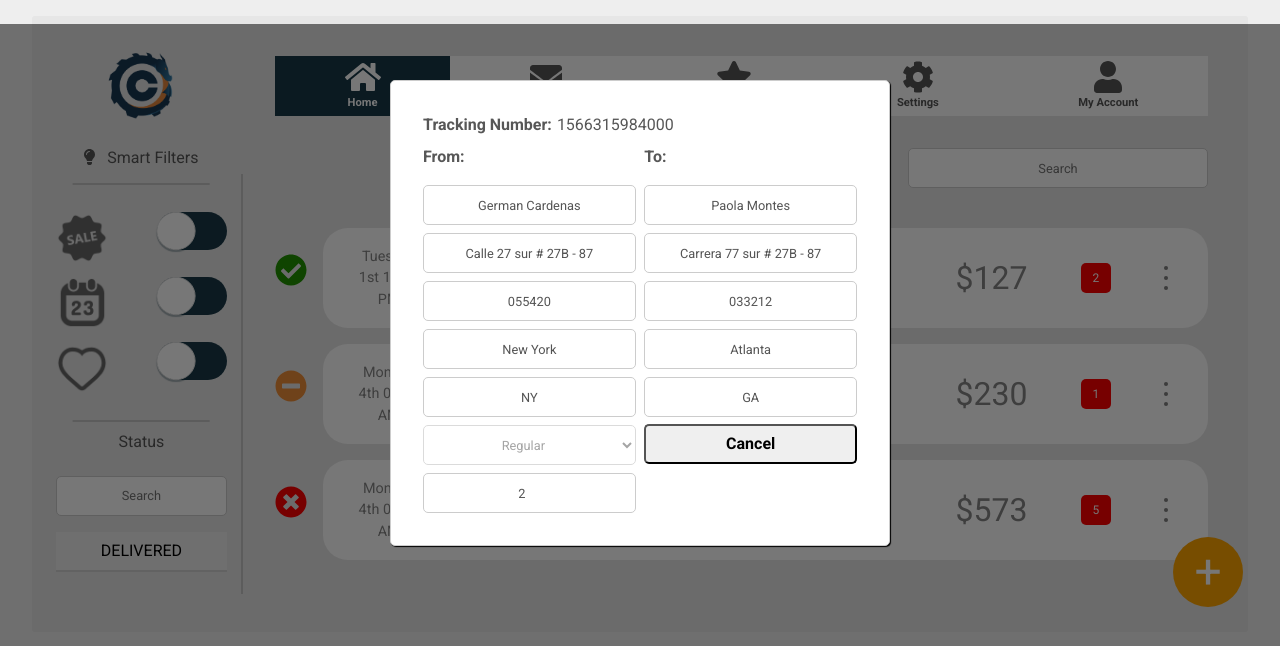
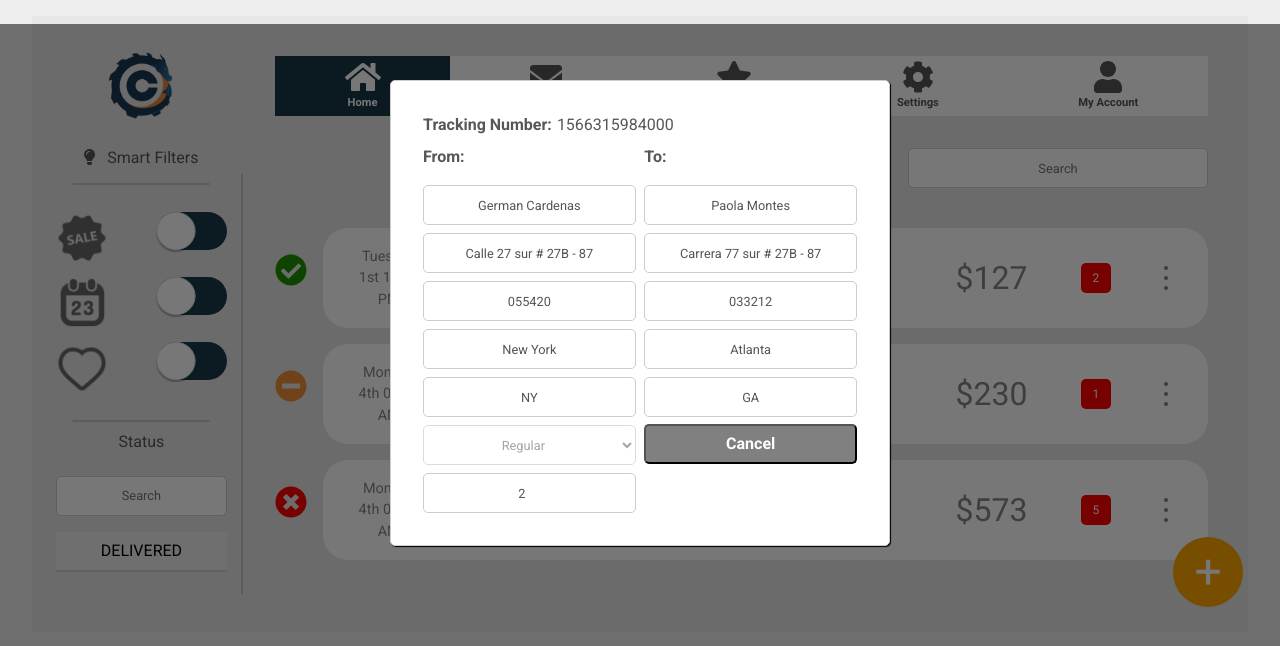
Before and after one commit to germancardenasm/leanit, a React (Create React App) app: page / in a window 1280 px wide. Both pictures are taken after a click on the element 765 px from the left and 278 px from the top of the page. Shown: the top 646 px of the page. Built offline with nearby package versions, Linux system fonts and the light colour scheme.

Commit message:
Set bg color to gray in cancel button

```diff
--- a/src/containers/ShippingForm/ShippingForm.css
+++ b/src/containers/ShippingForm/ShippingForm.css
@@ -38,6 +38,13 @@
     padding: 6px;
 }
 
+.form .buttons .cancel {
+    background: gray;
+    color: white;
+    padding: 6px;
+}
+
+
 .form button {
     width: 100%;
     max-width: 300px;
--- a/src/containers/ShippingForm/shippingForm.js
+++ b/src/containers/ShippingForm/shippingForm.js
@@ -46,7 +46,9 @@ const shippingForm = props => {
             Save
           </button>
         )}
-        <button onClick={props.onCloseModal}>Cancel</button>
+        <button className="cancel" onClick={props.onCloseModal}>
+          Cancel
+        </button>
       </div>
     </form>
   );
```
